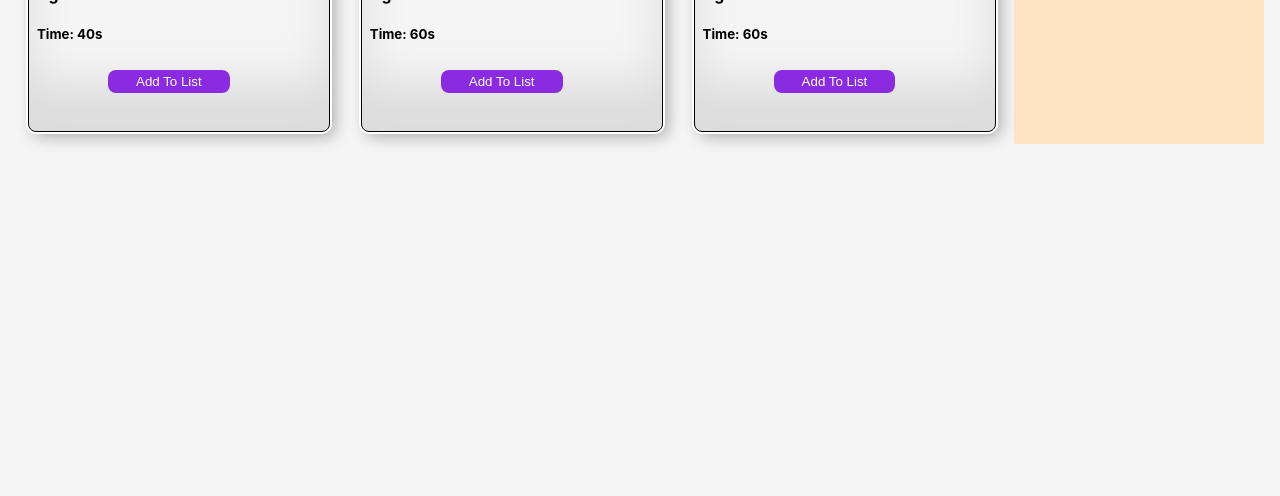
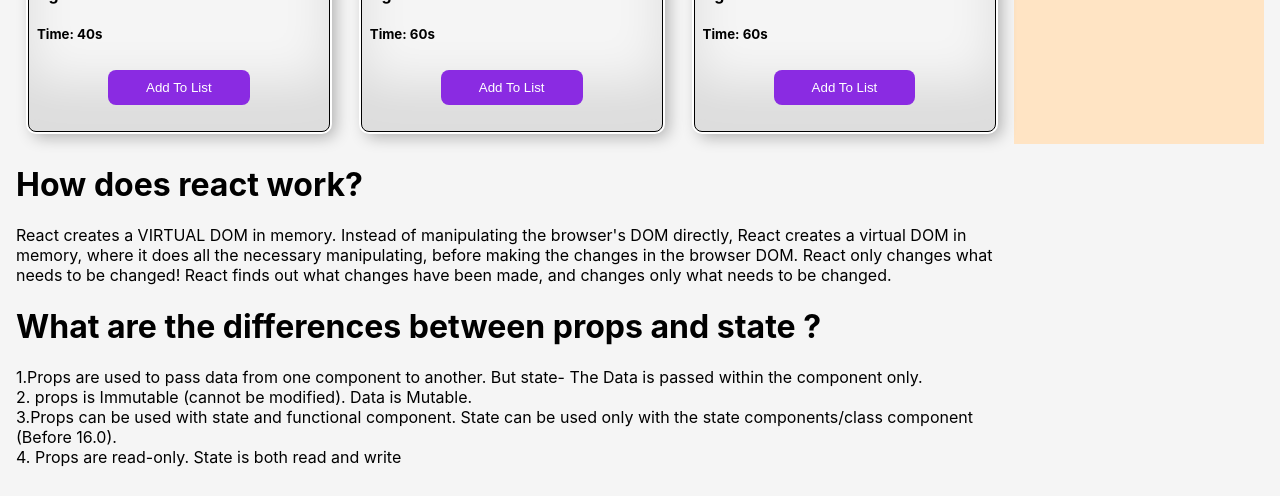
Before and after one commit to anisa6121/assinment-8, a React (Create React App) app: page / in a window 1280 px wide. Shown: the part 1155-1651 px from the top of the page. Before the commit the page ends 1315 px from the top, so only its background shows below. Built offline with nearby package versions, Linux system fonts and the light colour scheme.

Commit message:
answer-add

```diff
--- a/src/components/Activity/Activity.js
+++ b/src/components/Activity/Activity.js
@@ -1,4 +1,5 @@
 import React, { useEffect, useState } from "react";
+import Answer from "../Answer/Answer";
 import Break from "../Breaktime/Break";
 import Cart from "../Cart/Cart";
 import Exercise from "../Exercise/Exercise";
@@ -48,7 +49,9 @@
     <Break></Break>
 
     <Cart cart={cart}></Cart>
-	</div>
+        </div>
+
+        <Answer></Answer>
 	</div>
     );
 };
--- /dev/null
+++ b/src/components/Answer/Answer.js
@@ -0,0 +1,44 @@
+import React from 'react';
+
+const Answer = () => {
+    return (
+		<div>
+			<div>
+				<h1>How does react work?</h1>
+				<p>
+					React creates a VIRTUAL DOM in memory.
+					Instead of manipulating the browser's DOM
+					directly, React creates a virtual DOM in
+					memory, where it does all the necessary
+					manipulating, before making the changes in
+					the browser DOM. React only changes what
+					needs to be changed! React finds out what
+					changes have been made, and changes only what
+					needs to be changed.
+				</p>
+			</div>
+
+			<div>
+				<h1>
+					What are the differences between props and
+					state ?
+				</h1>
+				<p>
+					1.Props are used to pass data from one
+					component to another. But state- The Data is
+					passed within the component only. <br />
+					2. props is Immutable (cannot be modified).
+					Data is Mutable. <br />
+					3.Props can be used with state and functional
+					component. State can be used only with the
+					state components/class component (Before
+					16.0). <br />
+					4. Props are read-only. State is both read
+					and write
+				</p>
+			</div>
+		</div>
+    );
+};
+
+export default Answer;
--- a/src/components/Breaktime/Break.css
+++ b/src/components/Breaktime/Break.css
@@ -20,12 +20,13 @@
 }
 
 .detail{
-    margin-left: 3px;
+ margin-left: 3px;
 }
 .break-time{
     border: 1px solid wheat;
     margin: 3px;
     height: 60px;
+    padding: 6px;
     border-radius: 16px;
     background-color: white;
     margin-bottom: 5%;
--- a/src/components/Cart/Cart.css
+++ b/src/components/Cart/Cart.css
@@ -5,6 +5,6 @@
     border-radius: 16px;
     border: none;
     background-color: white;
-    padding: 3px;
+    padding: 6px;
 
 }
--- a/src/components/Exercise/Exercise.css
+++ b/src/components/Exercise/Exercise.css
@@ -27,7 +27,7 @@
     background: blueviolet;
 
    margin-left: 25%;
-   padding:4px 28px;
+   padding:10px 38px;
    color: white;
    border: none;
    border-radius: 8px;
```
Also changed, not shown: src/components/Answer/Answer.css (added).
